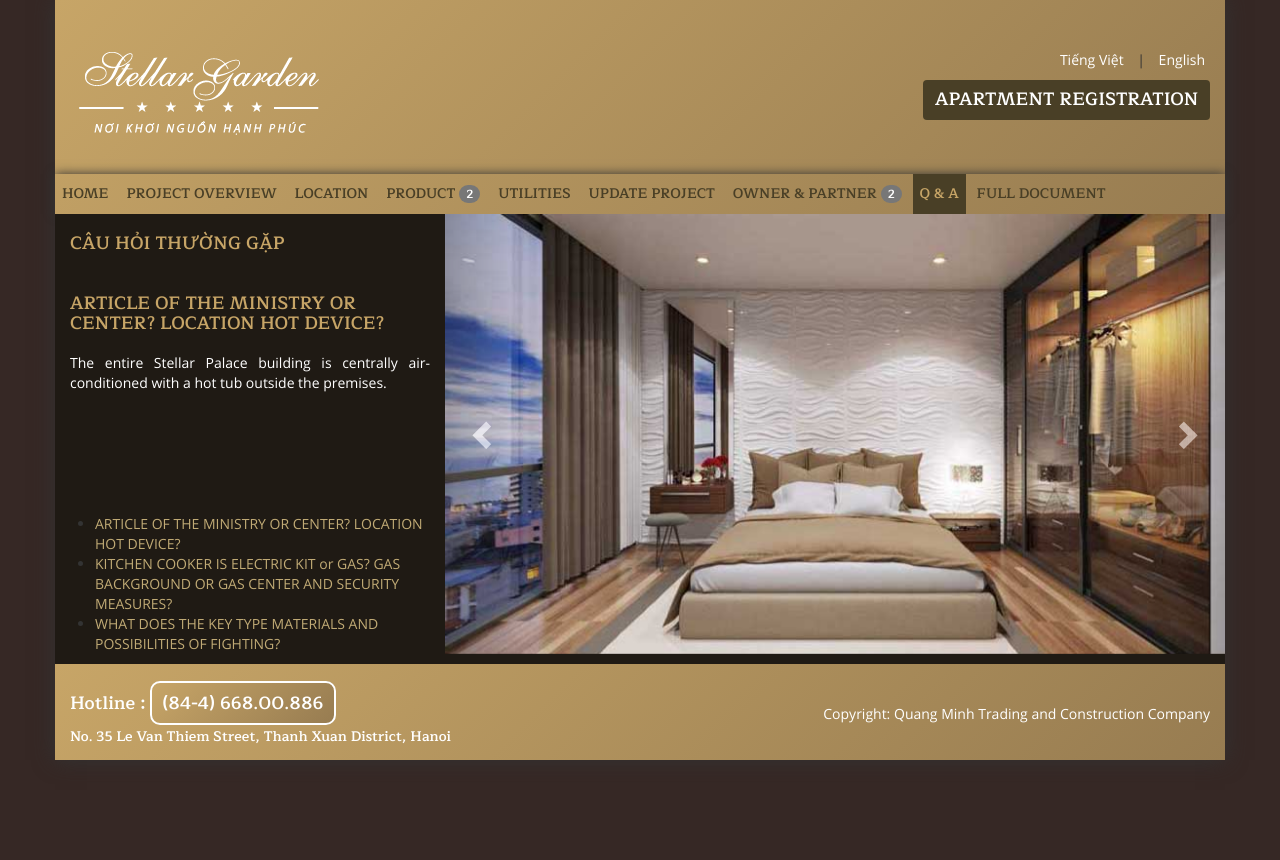
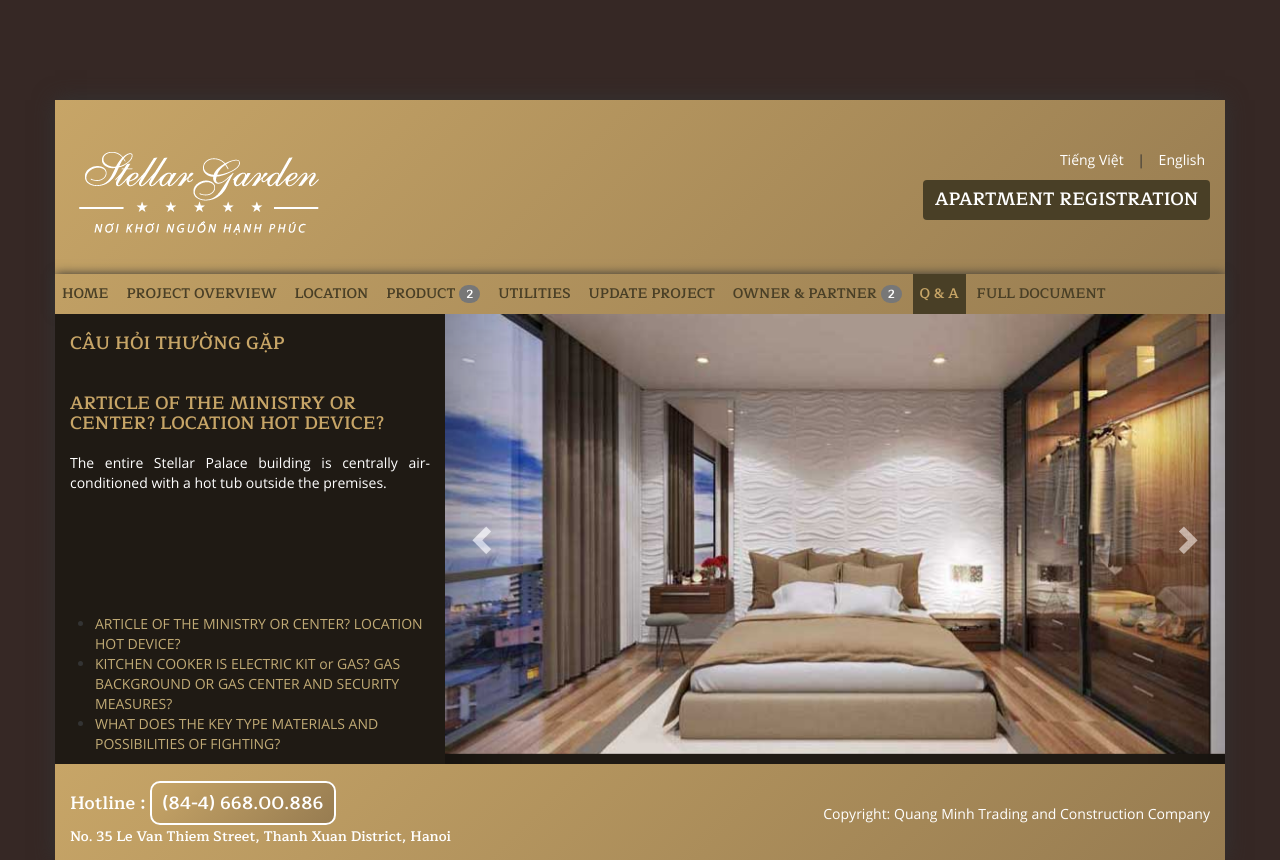
Before and after one commit to vinhan16sep/stellar, a CodeIgniter app: page /stellar/index.php/faq/index in a window 1280 px wide. Run offline with CodeIgniter, Linux system fonts and the light colour scheme; data comes from the database, SQL or seed files in the repository; some libraries are stand-ins or nearby versions; some web fonts are replaced.

Commit message:
fixbug 270218

```diff
--- a/assets/public/style.css
+++ b/assets/public/style.css
@@ -44,6 +44,24 @@ h1, h2, h3, h4, h5, .nav, .register button{
 ::-webkit-scrollbar-thumb:window-inactive {
 	background: rgba(0,0,0,0);
 }
+
+section.container-fluid{
+	margin-top: 100px;
+}
+
+@media (max-width: 1200px) {
+	section.container-fluid{
+		margin-top: 70px;
+	}
+}
+
+@media (max-width: 970px) {
+	section.container-fluid{
+		margin-top: 0px;
+	}
+}
+
+
 
 .container{
 	padding-top: auto;
@@ -433,7 +451,7 @@ ul.nav .sub_nav > ul{
 
 
 .slide{
-	height:fit-content;
+	height:100%;
 	overflow:hidden;
 }
 
```
